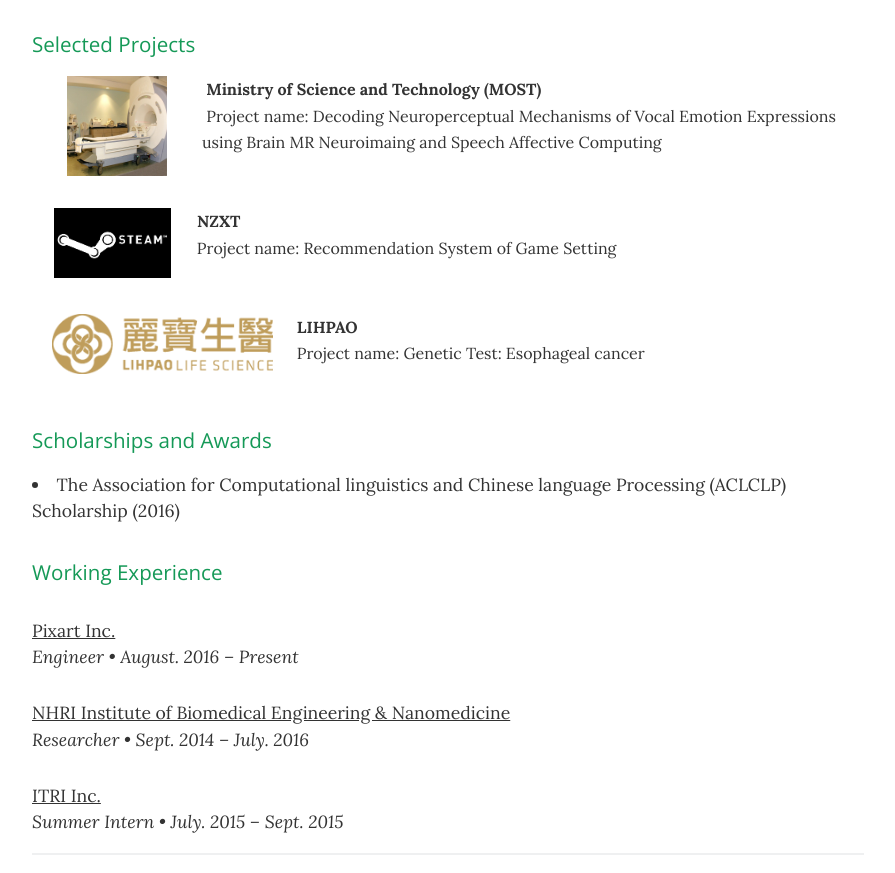
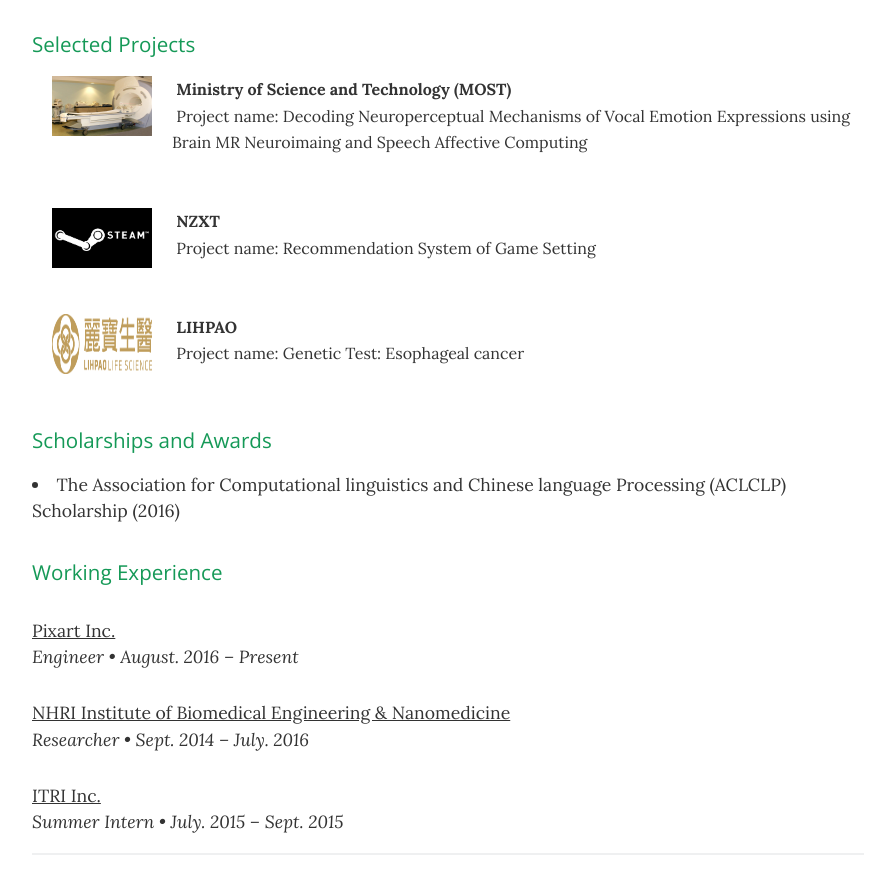
Before and after one commit to HsuanYu666/hsuanyu666.github.io, a plain HTML site: page index.html in a window 1280 px wide. Shown: the part 1378-2251 px from the top of the page, without its empty margins (192-1087 px from the left). Drawn offline with nearby package versions, Linux system fonts and the light colour scheme.

Commit message:
Update index.html

```diff
--- a/index.html
+++ b/index.html
@@ -109,7 +109,7 @@
 <h3>
 <a id="Selected Projects" class="anchor" href="#Selected Projects" aria-hidden="true"><span aria-hidden="true" class="octicon octicon-link"></span></a>Selected Projects</h3>
 
-<div><img style="float: left;" hspace="35" src="/Images/MRI.jpg" height="100"></a>
+<div><img style="float: left;" hspace="20" src="/Images/MRI.jpg" height="60" width="100"></a>
 <font size="3">
 <div style="line-height:1.5">&nbsp;<b>Ministry of Science and Technology (MOST)</b></a>
 <div style="line-height:1.5">&nbsp;Project name: Decoding Neuroperceptual Mechanisms of Vocal Emotion Expressions using Brain MR Neuroimaing and Speech Affective Computing</a>
@@ -119,7 +119,7 @@
 <br>
 <br>
 
-<div><img style="float: left;" hspace="22" src="/Images/Steam-Logo.jpg" height="70"></a>
+<div><img style="float: left;" hspace="20" src="/Images/Steam-Logo.jpg" height="60" width="100"></a>
 <font size="3">
 <div style="line-height:1.5">&nbsp;<b>NZXT</b></a>
 <div style="line-height:1.5">&nbsp;Project name: Recommendation System of Game Setting</a>
@@ -129,7 +129,7 @@
 <br>
 <br>
 
-<div><img style="float: left;" hspace="20" src="/Images/lihpao.png" height="60"></a>
+<div><img style="float: left;" hspace="20" src="/Images/lihpao.png" height="60" width="100"></a>
 <font size="3">
 <div style="line-height:1.5">&nbsp;<b>LIHPAO</b></a>
 <div style="line-height:1.5">&nbsp;Project name: Genetic Test: Esophageal cancer</a>
```
